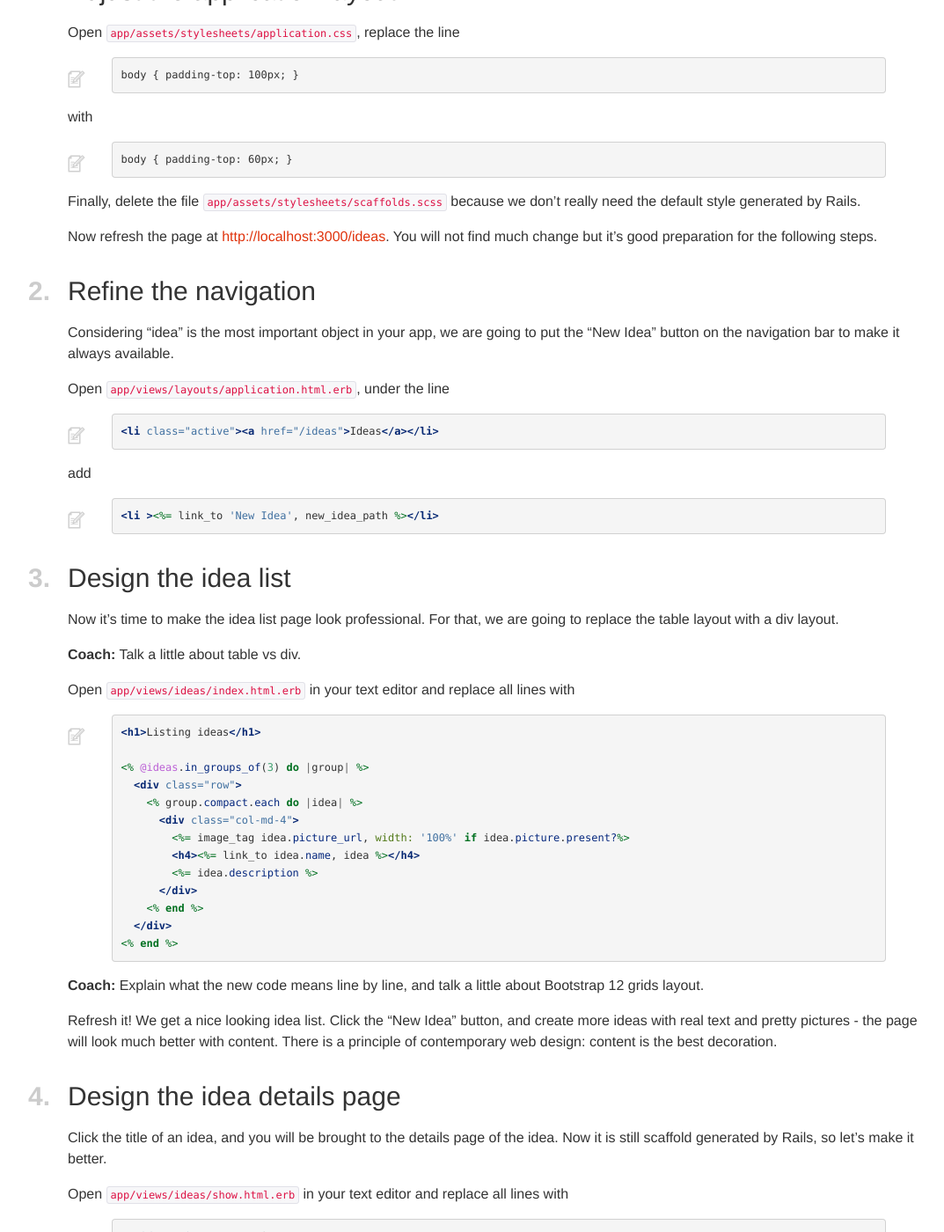
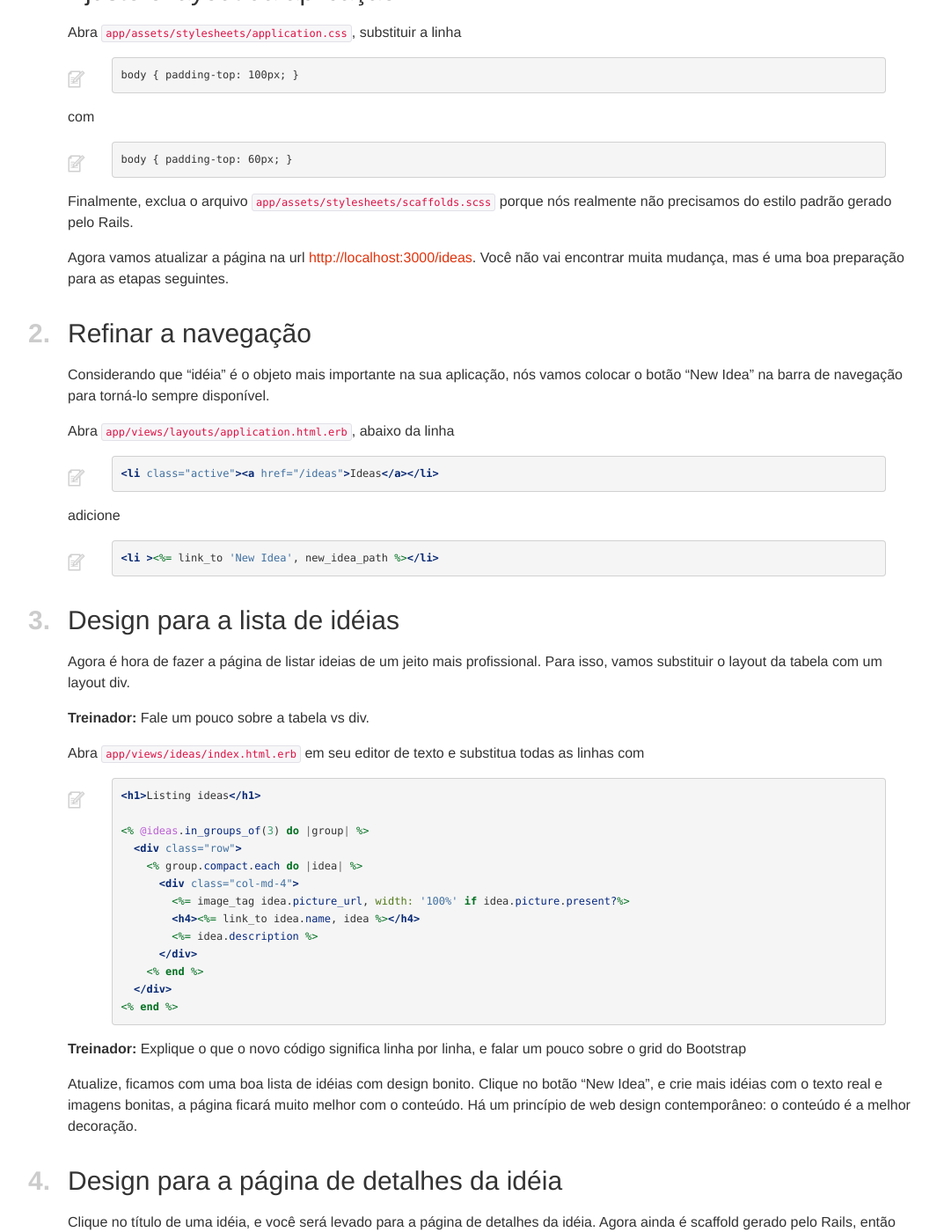
Before and after one commit to railsgirls/guides.railsgirls.com, a Jekyll site: the page built from _posts/2013-01-20-design.markdown, in a window 1280 px wide and 1400 px high, scrolled down 376 px. Shown: the whole window at 88% size, without its empty margins (8-1081 px from the left). Built offline with Jekyll 4.4.1, drawn with Linux system fonts in a browser that asks for light colours; nearby versions of some CDN libraries; some of the changed text lies outside the part shown.

Commit message:
Translate Apply a mordern Design with Bootstrap

```diff
--- a/_posts/2013-01-20-design.markdown
+++ b/_posts/2013-01-20-design.markdown
@@ -1,55 +1,55 @@
 ---
 layout: default
-title: Add design using HTML & CSS
+title: Adicionar design Usando HTML & CSS
 permalink: design
 ---
 
-# Add design using HTML & CSS
+# Adicionar design Usando HTML &amp; CSS
 
 *Created by Alex Liao, [@alexliao](http://bannka.com/alex)*
 
-Now the app is running well, but it still looks like scaffold. Let's add some design to make it look like a professional website. When you've finished this tutorial, your app will look like [this](http://railsgirlsapp.herokuapp.com/ideas).
+Agora o aplicativo está funcionando bem, mas ainda se parece com scaffold. Vamos adicionar algum design para torná-lo parecido com um site profissional. Quando terminar este tutorial, o aplicativo será parecido com [esse](http://railsgirlsapp.herokuapp.com/ideas).
 
-## *1.*Adjust the application layout
+## *1.*Ajuste o layout da aplicação
 
-Open `app/assets/stylesheets/application.css`, replace the line
+Abra `app/assets/stylesheets/application.css`, substituir a linha
 
 {% highlight html %}
 body { padding-top: 100px; }
 {% endhighlight %}
 
-with
+com
 
 {% highlight html %}
 body { padding-top: 60px; }
 {% endhighlight %}
 
-Finally, delete the file `app/assets/stylesheets/scaffolds.scss` because we don't really need the default style generated by Rails.
+Finalmente, exclua o arquivo `app/assets/stylesheets/scaffolds.scss` porque nós realmente não precisamos do estilo padrão gerado pelo Rails.
 
-Now refresh the page at [http://localhost:3000/ideas](http://localhost:3000/ideas). You will not find much change but it's good preparation for the following steps.
+Agora vamos atualizar a página na url [http://localhost:3000/ideas](http://localhost:3000/ideas). Você não vai encontrar muita mudança, mas é uma boa preparação para as etapas seguintes.
 
-## *2.*Refine the navigation
+## *2.*Refinar a navegação
 
-Considering "idea" is the most important object in your app, we are going to put the "New Idea" button on the navigation bar to make it always available.
+Considerando que "idéia" é o objeto mais importante na sua aplicação, nós vamos colocar o botão "New Idea" na barra de navegação para torná-lo sempre disponível.
 
-Open `app/views/layouts/application.html.erb`, under the line
+Abra `app/views/layouts/application.html.erb`, abaixo da linha
 
 {% highlight erb %}
 <li class="active"><a href="/ideas">Ideas</a></li>
 {% endhighlight %}
 
-add
+adicione
 {% highlight erb %}
 <li ><%= link_to 'New Idea', new_idea_path %></li>
 {% endhighlight %}
 
-## *3.*Design the idea list
+## *3.*Design para a lista de idéias
 
-Now it's time to make the idea list page look professional. For that, we are going to replace the table layout with a div layout.
+Agora é hora de fazer a página de listar ideias de um jeito mais profissional. Para isso, vamos substituir o layout da tabela com um layout div.
 
-**Coach:** Talk a little about table vs div.
+**Treinador:** Fale um pouco sobre a tabela vs div.
 
-Open `app/views/ideas/index.html.erb` in your text editor and replace all lines with
+Abra `app/views/ideas/index.html.erb` em seu editor de texto e substitua todas as linhas com
 
 {% highlight erb %}
 <h1>Listing ideas</h1>
@@ -67,15 +67,15 @@ Open `app/views/ideas/index.html.erb` in your text editor and replace all lines
 <% end %>
 {% endhighlight %}
 
-**Coach:** Explain what the new code means line by line, and talk a little about Bootstrap 12 grids layout.
+**Treinador:** Explique o que o novo código significa linha por linha, e falar um pouco sobre o grid do Bootstrap
 
-Refresh it! We get a nice looking idea list. Click the "New Idea" button, and create more ideas with real text and pretty pictures - the page will look much better with content. There is a principle of contemporary web design: content is the best decoration.
+Atualize, ficamos com uma boa lista de idéias com design bonito. Clique no botão "New Idea", e crie mais idéias com o texto real e imagens bonitas, a página ficará muito melhor com o conteúdo. Há um princípio de web design contemporâneo: o conteúdo é a melhor decoração.
 
-## *4.*Design the idea details page
+## *4.*Design para a página de detalhes da idéia
 
-Click the title of an idea, and you will be brought to the details page of the idea. Now it is still scaffold generated by Rails, so let's make it better.
+Clique no título de uma idéia, e você será levado para a página de detalhes da idéia. Agora ainda  é scaffold gerado pelo Rails, então vamos melhorar a página.
 
-Open `app/views/ideas/show.html.erb` in your text editor and replace all lines with
+Abra `app/views/ideas/show.html.erb` em seu editor de texto e substitua todas as linhas com
 
 {% highlight erb %}
 <p id="notice"><%= notice %></p>
@@ -98,10 +98,10 @@ Open `app/views/ideas/show.html.erb` in your text editor and replace all lines w
 {% endhighlight %}
 
 
-**Coach:** Explain what the new code means line by line.
+**Treinador:** Explique o que o novo código significa linha por linha.
 
-## What next?
+## Qual o próximo?
 
-* Use your new knowledge to design the new idea form
-* Add more design to the pages as you wish
-* Follow the other guides to learn more about Rails
+* Use o seu novo conhecimento para projetar um novo form para idéia
+* Adicione mais design para as páginas como você deseja
+* Siga os outros guias para aprender mais sobre Rails
```
